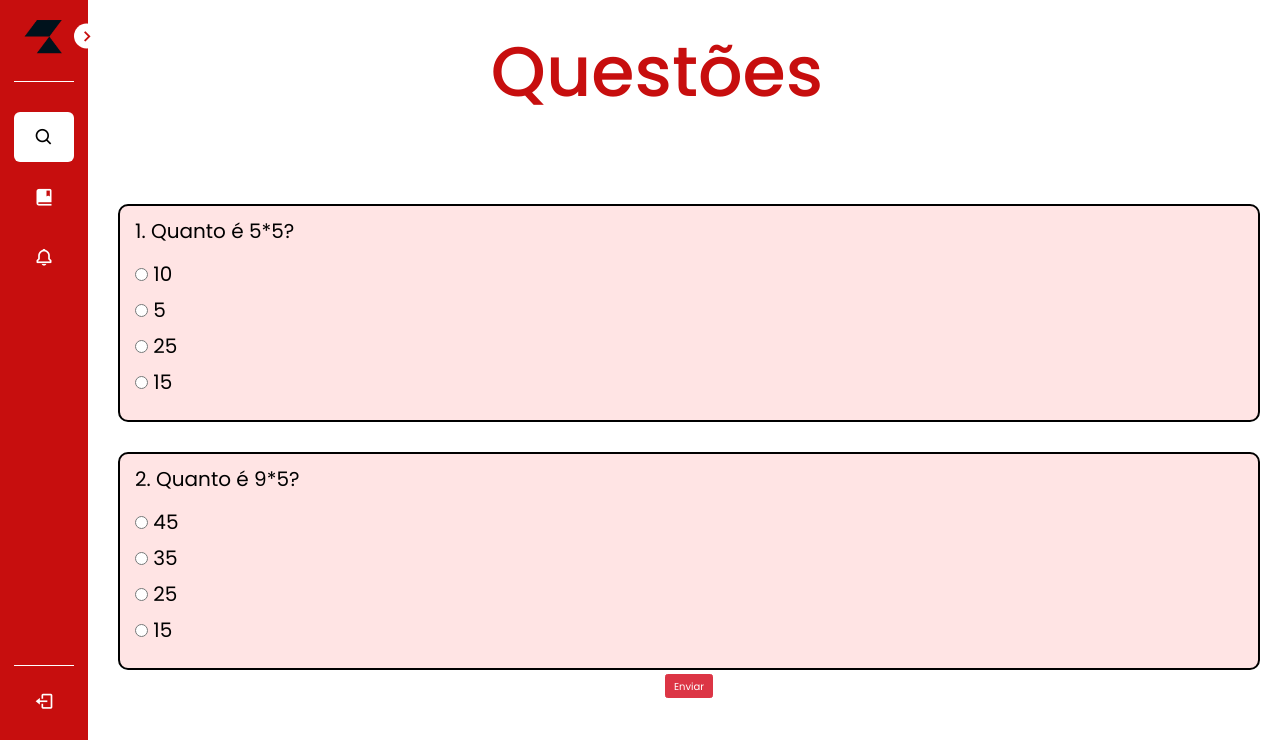
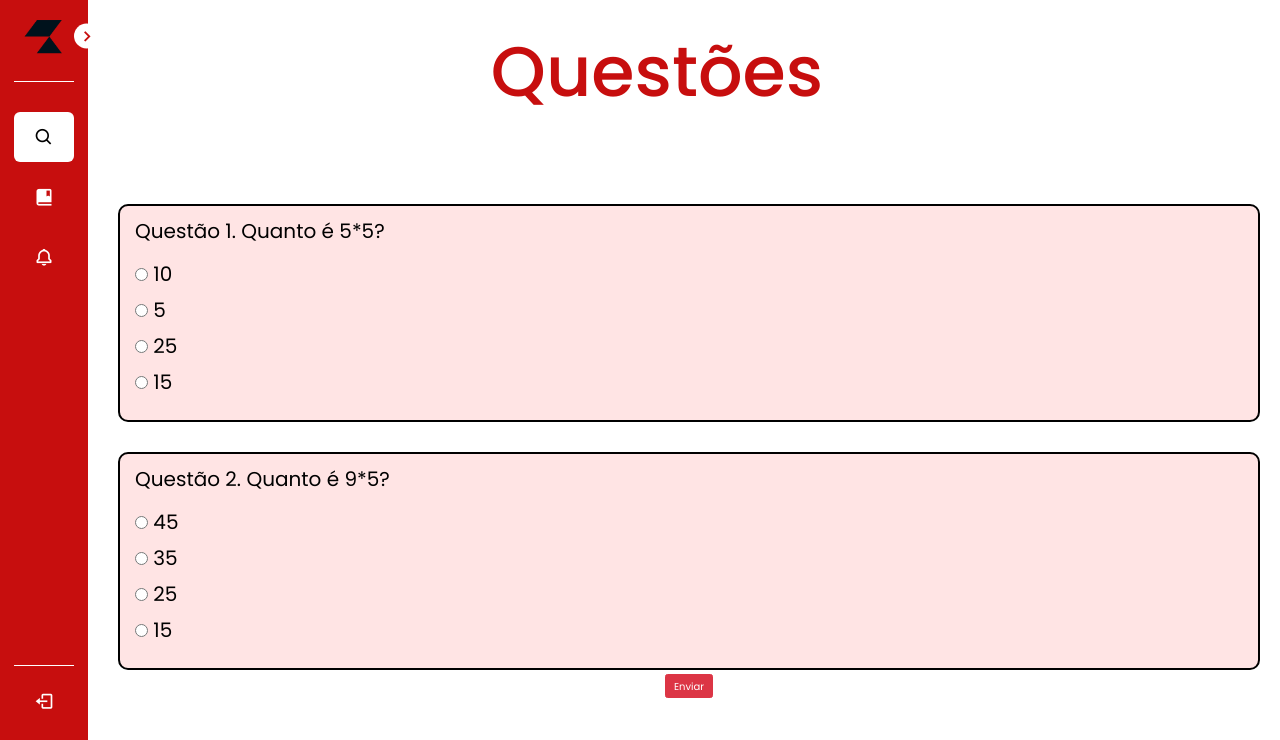
Before and after one commit to BryanWille/magis, a Django app: page /quest/1 in a window 1280 px wide. Shown: the top 740 px of the page. Run offline with Django 4.2, Linux system fonts and the light colour scheme; a user stored in the database is signed in; data comes from the database, SQL or seed files in the repository; some libraries are stand-ins or nearby versions.

Commit message:
Update quiz.html

```diff
--- a/templates/quest/quiz.html
+++ b/templates/quest/quiz.html
@@ -15,7 +15,7 @@
         <div class="quest">
             <form @submit.prevent="handleSubmit()">
                 <div id= "question" v-for="(question,index) in questions" :key="question.id" class="mt-5">
-                    <p>[[index + 1]]. [[question.question]]</p>
+                    <p>Questão [[index + 1]]. [[question.question]]</p>
                     <div id="p" v-for="(option , i) in question.options" >
                         <input :id="'radio-'+question.id" @change="check(index , i , question.id)" type="radio"
                             :value="option" :name="'option-'+question.id">
```
